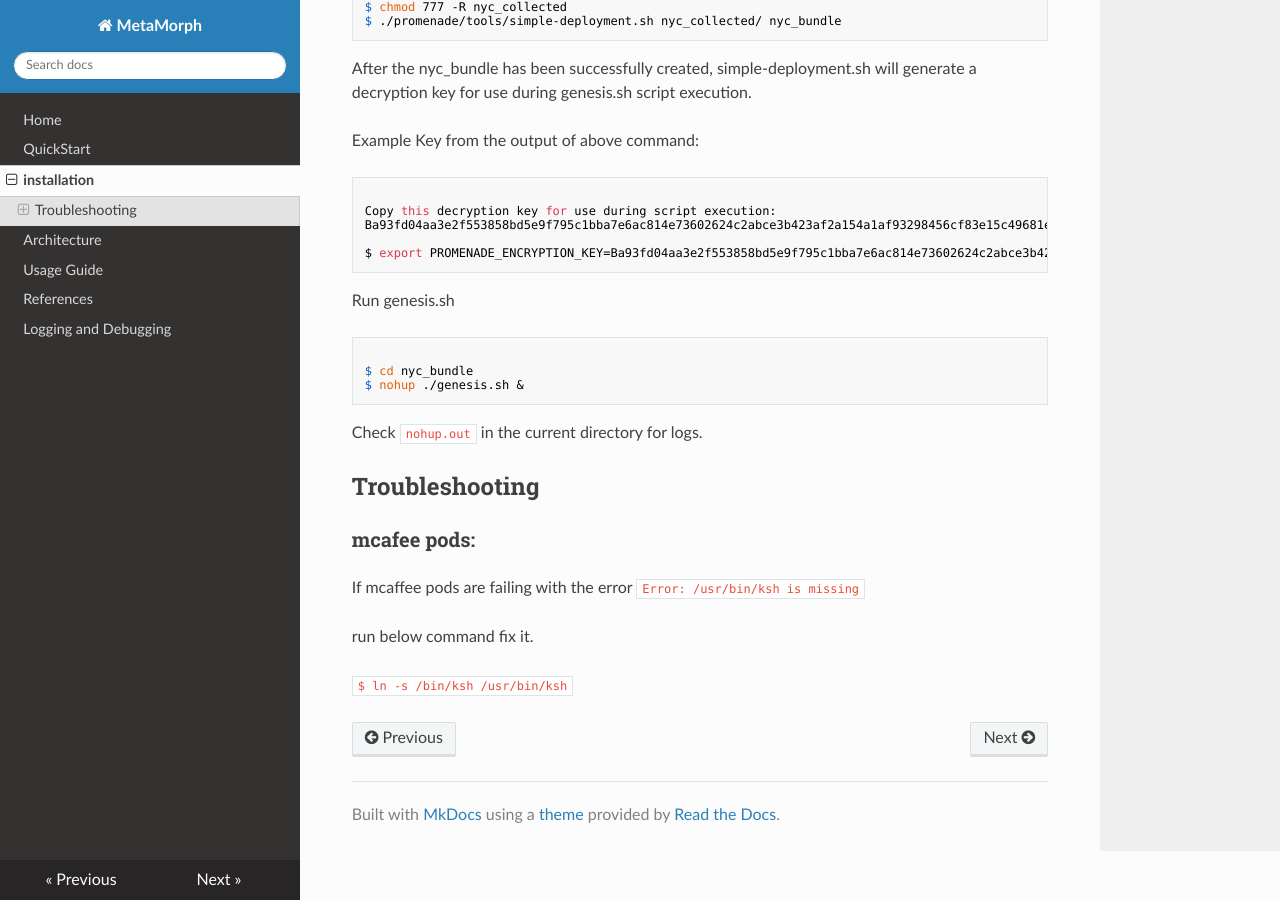
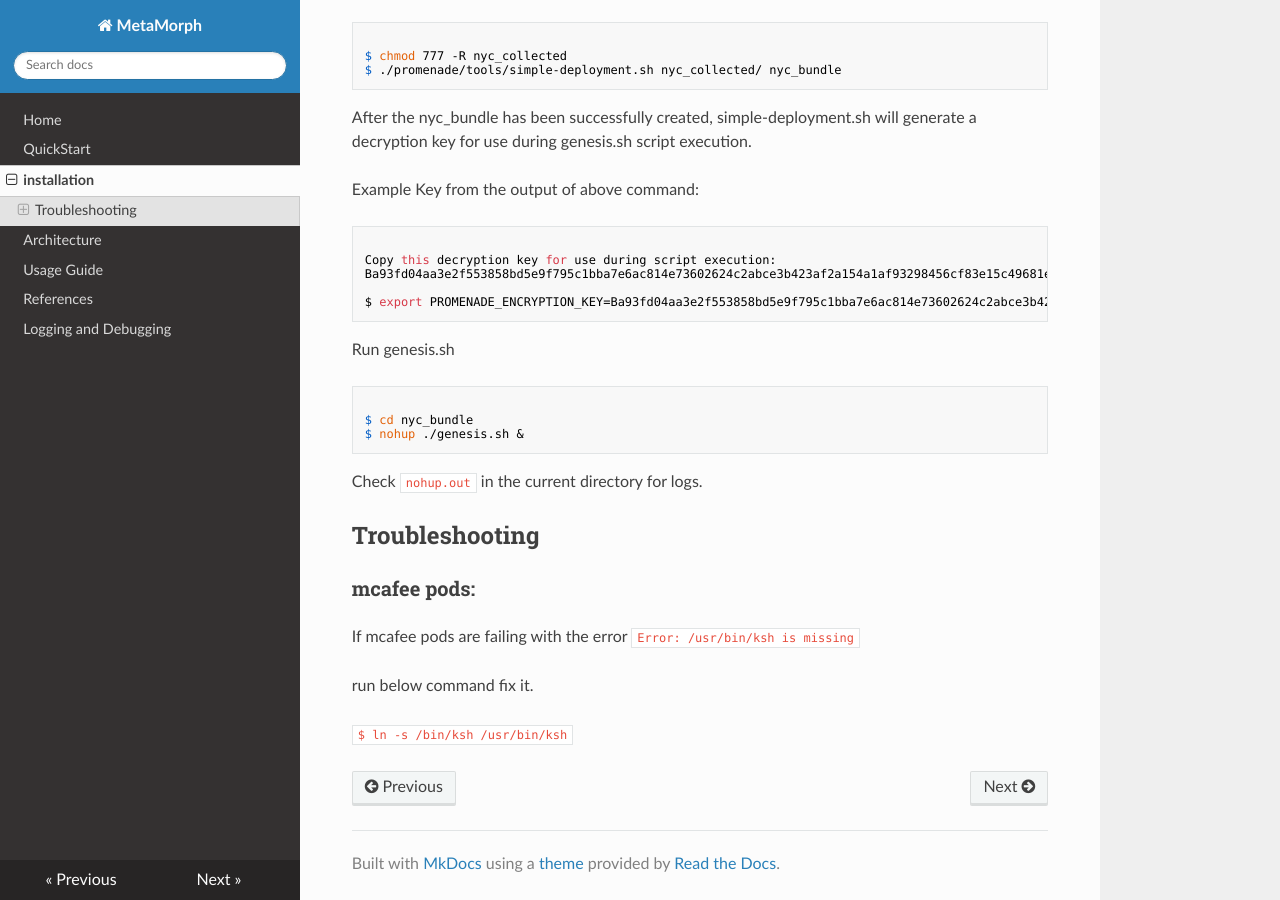
Before and after one commit to aneeshep/metamorph-docs, an MkDocs documentation site: the page built from docs/installation.md, in a window 1280 px wide and 900 px high, scrolled down 12651 px. Built offline with MkDocs 1.6.1, drawn with Linux system fonts in a browser that asks for light colours; nearby versions of some CDN libraries; some of the changed text lies outside the part shown.

Commit message:
Update 'docs/installation.md'

```diff
--- a/docs/installation.md
+++ b/docs/installation.md
@@ -902,7 +903,7 @@ Check `nohup.out` in the current directory for logs.
 
 ### mcafee pods:
 
-If mcaffee pods are failing with the error `Error: /usr/bin/ksh is missing`
+If mcafee pods are failing with the error `Error: /usr/bin/ksh is missing`
 
 run below command fix it.
 
```
Also changed, not shown: other parts of docs/installation.md (+1 -0 lines).
